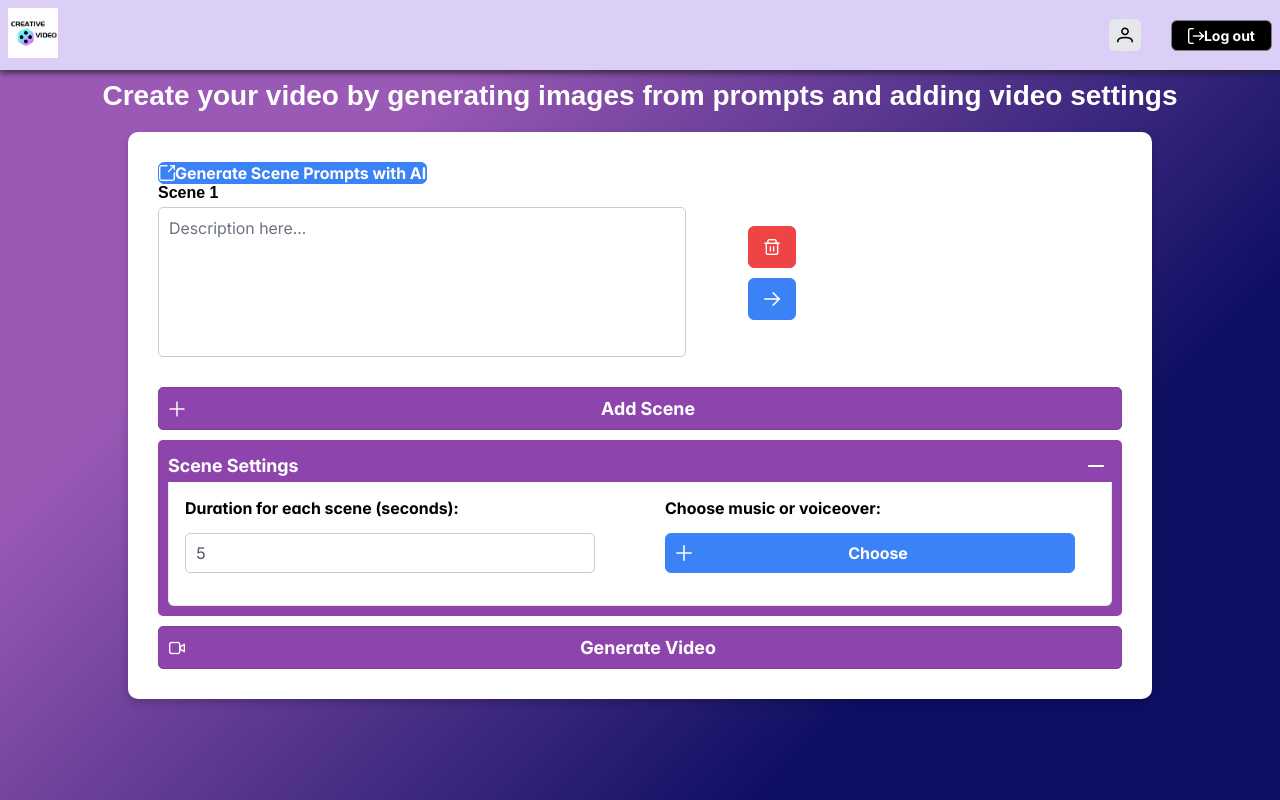
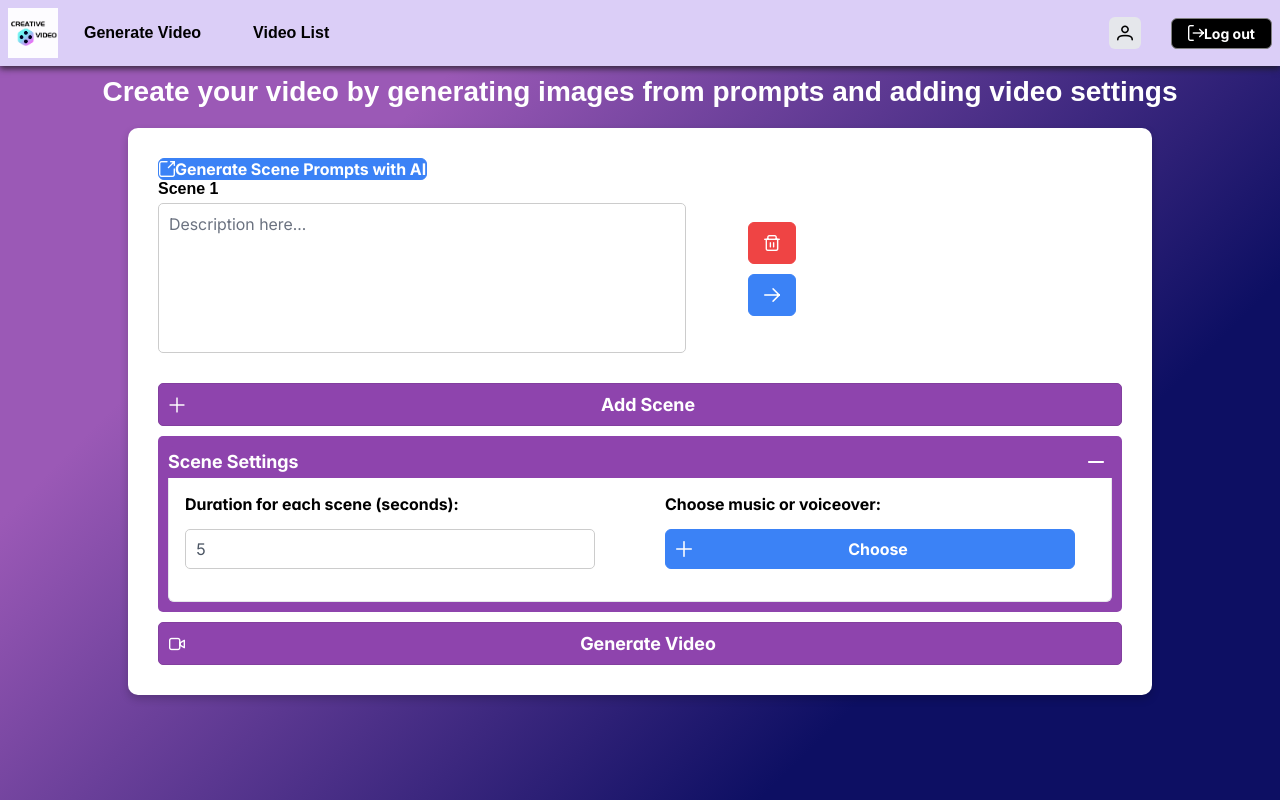
Before and after one commit to andreeadio/aiVideoGenerator, a React (Create React App) app in the folder client/: page /generate-images in a window 1280 px wide. Built offline with nearby package versions, Linux system fonts and the light colour scheme.

Commit message:
added navigation links to the topbar

```diff
--- a/client/src/components/TopBar.css
+++ b/client/src/components/TopBar.css
@@ -33,3 +33,32 @@
     background-color: lightslategrey;
     border-color: grey;
 }
+
+.navigation-links,
+.user-section {
+    display: flex;
+    align-items: center;
+}
+
+.nav-link {
+    color: black;
+    margin: 0 10px;
+    font-weight: bold;
+    /* Make link text white */
+
+    /* Button-like background */
+    padding: 6px 16px;
+    border-radius: 5px;
+    text-decoration: none;
+    /* Remove underline */
+    display: inline-block;
+
+    /* Smooth transition for hover effect */
+}
+
+.nav-link:hover,
+.logout-link:hover {
+    color: grey;
+
+    /* Darker shade on hover */
+}
--- a/client/src/components/TopBar.js
+++ b/client/src/components/TopBar.js
@@ -2,6 +2,8 @@ import React from 'react';
 import { Avatar } from 'primereact/avatar';
 import { Button } from 'primereact/button';
 import { useNavigate } from 'react-router-dom';
+import { Link } from 'react-router-dom'; // Import Link
+
 import './TopBar.css';
 
 const TopBar = () => {
@@ -14,13 +16,36 @@ const TopBar = () => {
         // localStorage.removeItem('username'); // Remove the username on logout
         navigate('/login');
     };
+    const navigateToVideo = () => {
+        navigate('/video');
+    };
+
+    const navigateToGenerateImages = () => {
+        navigate('/generate-images');
+    };
 
     return (
         <div className="topbar">
-            <div>
+            {/* <div className="p-d-flex p-ai-center">
                 <img src="/logo.webp" alt="Logo" className="logo" />
+                <Link to="/generate-images" className="nav-link">Generate Video</Link>
+                <Link to="/video" className="nav-link">Video List</Link>
+
             </div>
+
             <div className="p-d-flex p-ai-center">
+                <Avatar icon="pi pi-user" className="p-mr-2" />
+                <span className="username">{username}</span>
+                <Button label=" Log out" icon="pi pi-sign-out" onClick={handleLogout} className="p-button-secondary" />
+            </div> */}
+
+
+            <div className="navigation-links">
+                <img src="/logo.webp" alt="Logo" className="logo" />
+                <Link to="/generate-images" className="nav-link">Generate Video</Link>
+                <Link to="/video" className="nav-link">Video List</Link>
+            </div>
+            <div className="user-section">
                 <Avatar icon="pi pi-user" className="p-mr-2" />
                 <span className="username">{username}</span>
                 <Button label=" Log out" icon="pi pi-sign-out" onClick={handleLogout} className="p-button-secondary" />
```
